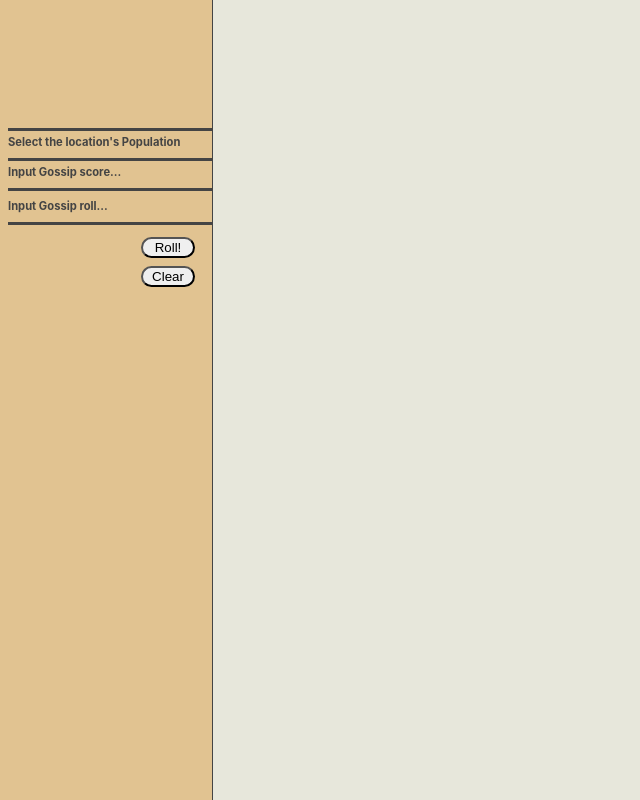
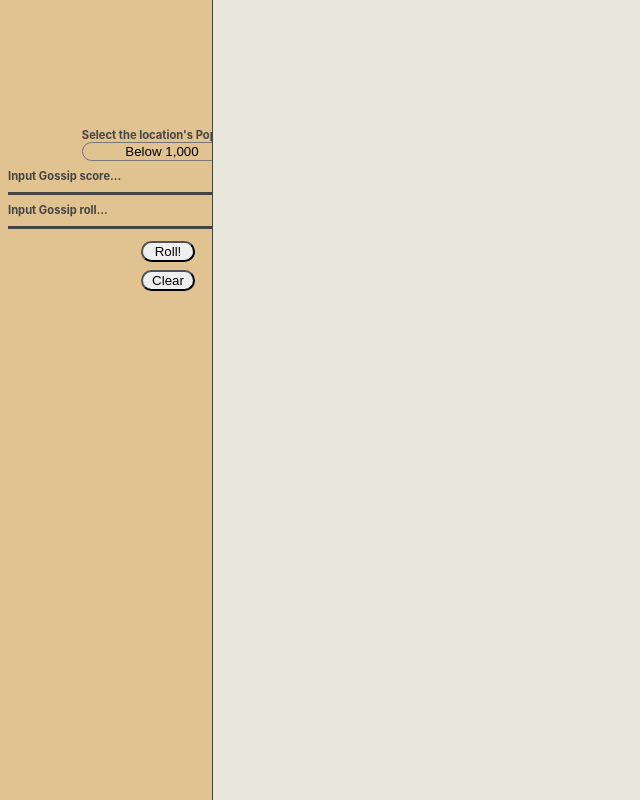
Before and after one commit to justricky21/wfrp-shoppe-generator, a React (Create React App) app: page / in a window 1280 px wide. Shown: the whole page, without its empty margins (0-640 px from the left). Built offline with nearby package versions, Linux system fonts and the light colour scheme.

Commit message:
redone form dropdown css

```diff
--- a/src/components/FormDropdown.css
+++ b/src/components/FormDropdown.css
@@ -1,27 +1,16 @@
 .form-dropdown {
-  display: flex;
+  display: inline-flex;
+  flex-direction: column;
   justify-content: space-between;
   align-self: center;
   margin: 0 0.5rem 0 0.5rem;
-  border-top-style: solid;
-  border-bottom-style: solid;
-  min-width: 25vw;
 }
-
-.form-dropdown > b {
-  margin: 0.25rem 0.25rem 0 0;
-}
-
-select {
-  background: none;
+.form-dropdown > select {
+  display: block;
   border-style: solid;
   border-width: 0.5px;
   border-radius: 1rem;
   text-align: center;
-  margin-top: 0.25rem;
+  background: none;
   margin-bottom: 0.25rem;
 }
-
-option {
-  align-items: center;
-}
```
